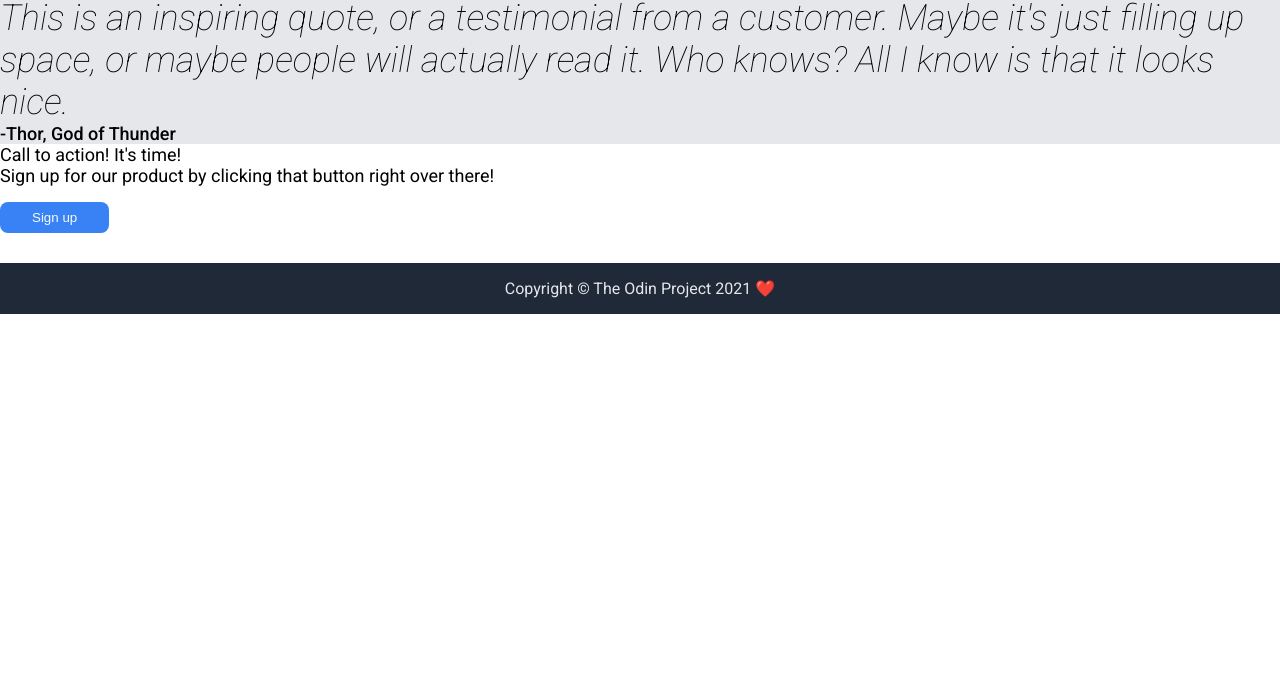
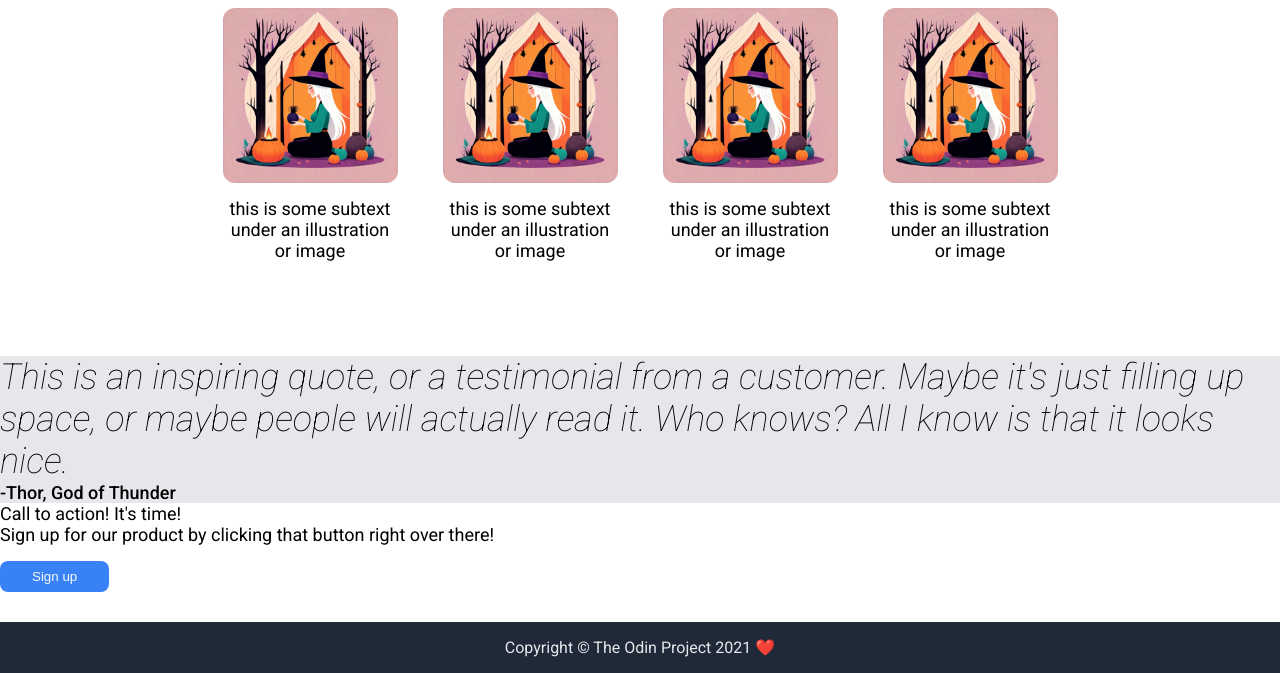
Before and after one commit to bruixeta/landing-page, a plain HTML site: page index.html in a window 1280 px wide. Shown: the part 739-1412 px from the top of the page. Before the commit the page ends 1053 px from the top, so only its background shows below. Drawn offline with Linux system fonts and the light colour scheme.

Commit message:
Add distribution to menu with flexbox

```diff
--- a/index.html
+++ b/index.html
@@ -29,7 +29,7 @@
                 <div class="header-text">This website has some subtext that goes here under the main title. It's a smaller font and the color is lower contrast</div>
                 <button class="sign-up-button">Sign up</button>
             </div>
-            <div class="header-image"><img src="images/witch1.png" alt="Witch crocheting"></a></div>
+            <div class="header-image"><img src="images/witch1.png" alt="Witch crocheting"></img></div>
         </div>
     </div>
 
@@ -37,22 +37,23 @@
         <div class="menu-title">Some random information.</div>
         <div class="menu-cards">
             <div class="card">
-                <div class="card-image"></div>
+                <div class="card-image"><img src="images/witch1.png" alt="Witch crocheting"></a></div>
                 <div class="card-text">this is some subtext under an illustration or image</div>
             </div>
             <div class="card">
-                <div class="card-image"></div>
+                <div class="card-image"><img src="images/witch1.png" alt="Witch crocheting"></a></div>
                 <div class="card-text">this is some subtext under an illustration or image</div>
             </div>
             <div class="card">
-                <div class="card-image"></div>
+                <div class="card-image"><img src="images/witch1.png" alt="Witch crocheting"></a></div>
                 <div class="card-text">this is some subtext under an illustration or image</div>
             </div>
             <div class="card">
-                <div class="card-image"></div>
+                <div class="card-image"><img src="images/witch1.png" alt="Witch crocheting"></a></div>
                 <div class="card-text">this is some subtext under an illustration or image</div>
             </div>
         </div>
+    </div>
 
     <div class="quote">
         <div class="quote-text">
--- a/style.css
+++ b/style.css
@@ -85,10 +85,45 @@ body {
     border: none;
   }
 
+  .menu {
+    padding: 50px;
+  }
+
   .menu-title {
     font-size: 36px;
     font-weight: 700;
     color: #1F2937;
+    text-align: center;
+  }
+
+  .menu-cards {
+    display: flex;
+    gap: 45px;
+    padding: 45px;
+    justify-content: center;
+    flex: 1;
+  }
+
+  .card {
+    max-width: 175px;
+    text-align: center;
+    display: flex;
+    flex-direction: column;
+
+  }
+
+  .card-image {
+   min-height: 75px;
+   min-width: 75px;
+   max-width: 175px;
+   max-height: 175px;
+   margin: 0 0 15px 0;
+  }
+
+  .card-image img {
+    width: 100%;
+    height: 100%;
+    border-radius: 12px;
   }
 
   .quote {
```
